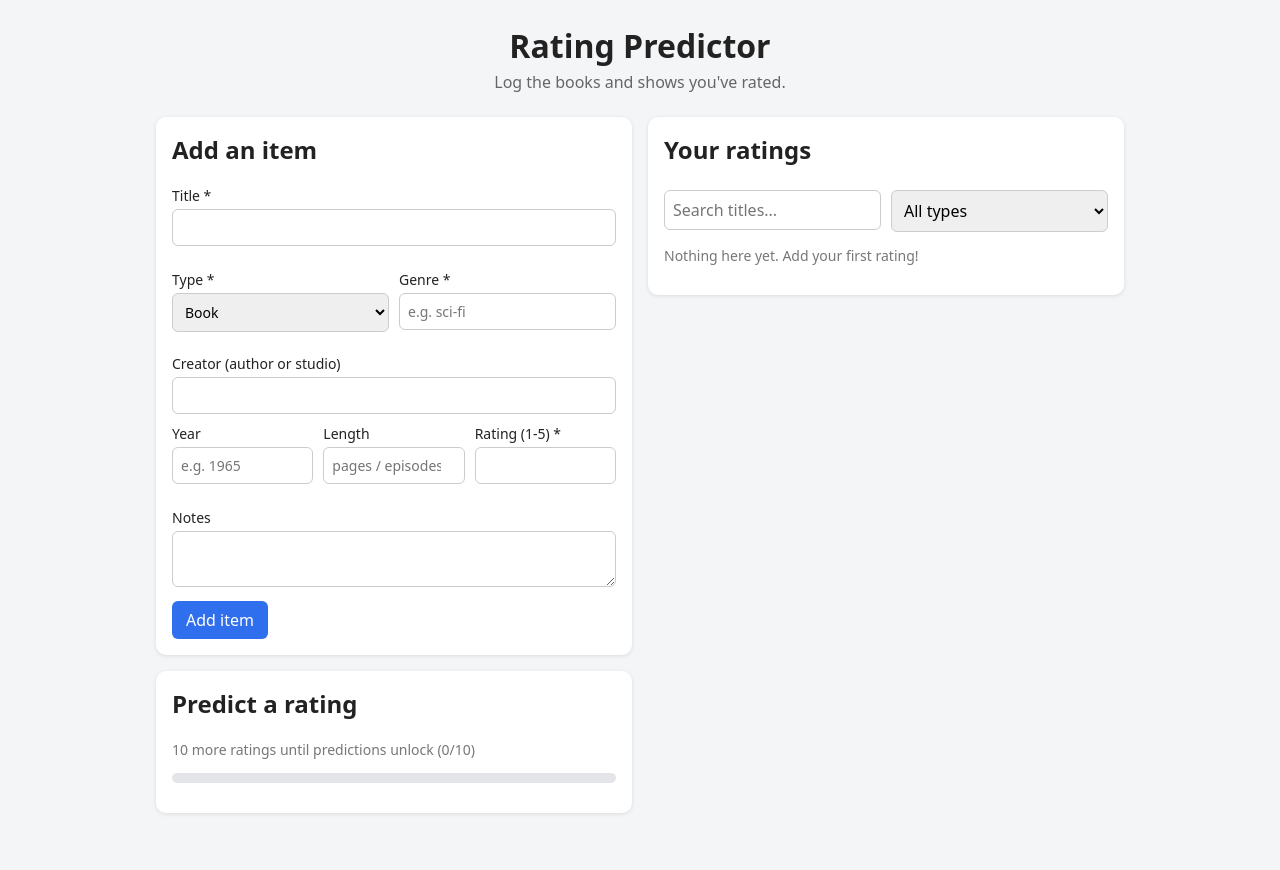
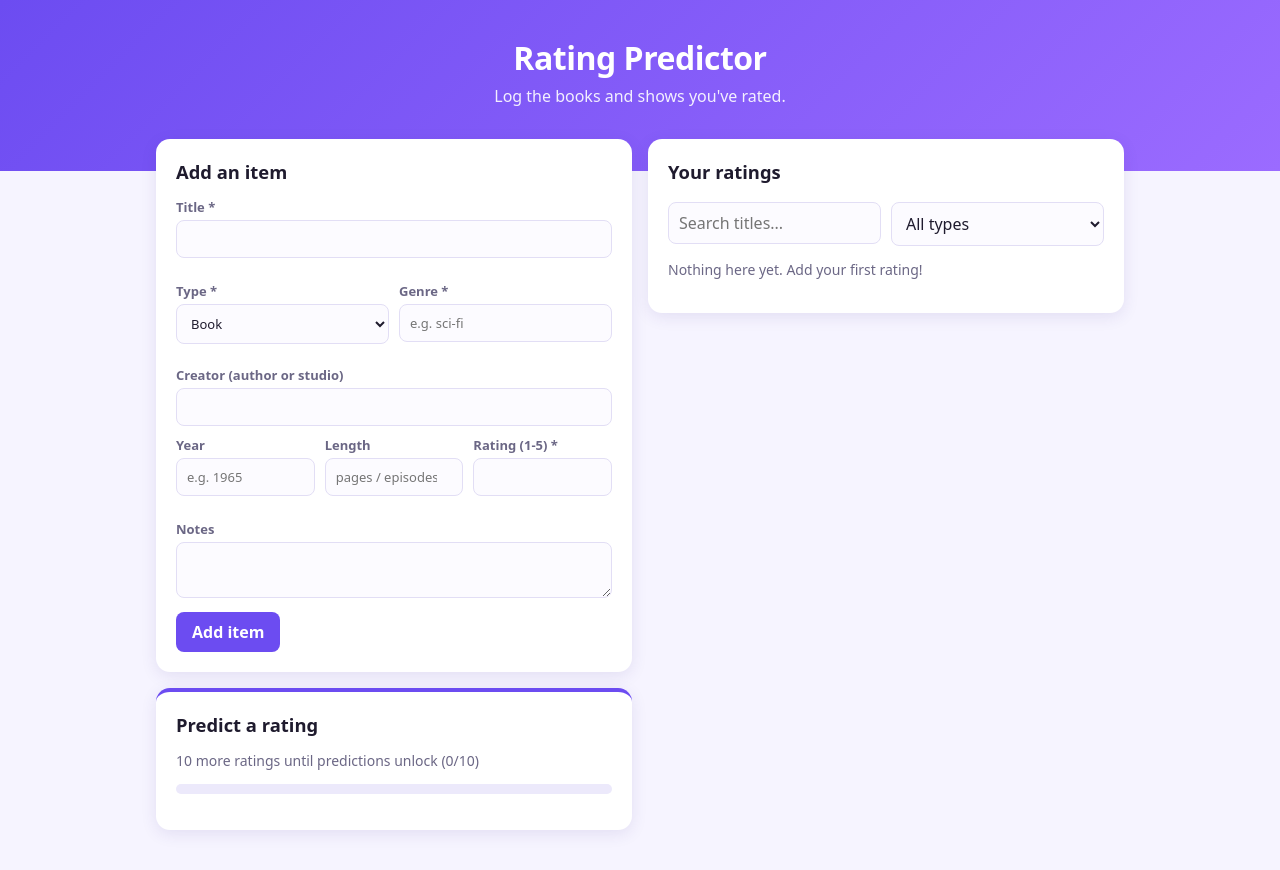
Before and after one commit to cailynseymourr/rating-predictor, a Flask app: page / in a window 1280 px wide. Before the commit the page ends 814 px from the top, so only its background shows below. Run offline with Flask 3, Linux system fonts and the light colour scheme; data that the repository does not hold is empty.

Commit message:
Restyle UI

```diff
--- a/static/style.css
+++ b/static/style.css
@@ -1,86 +1,118 @@
+:root {
+  --bg: #f6f4ff;
+  --card: #ffffff;
+  --text: #1f1b2e;
+  --muted: #6b6785;
+  --accent: #6c4cf1;
+  --accent-dark: #5638d6;
+  --border: #e2def5;
+  --danger: #d6455d;
+  --star: #f5a524;
+}
 * { box-sizing: border-box; }
 body {
-  font-family: system-ui, sans-serif;
-  background: #f4f5f7;
-  color: #222;
+  font-family: system-ui, -apple-system, "Segoe UI", sans-serif;
+  background: var(--bg);
+  color: var(--text);
   margin: 0;
 }
-header { text-align: center; padding: 24px 16px 8px; }
-header h1 { margin: 0; }
-header p { margin: 4px 0 0; color: #666; }
+header {
+  background: linear-gradient(135deg, #6c4cf1, #9b6bff);
+  color: #fff;
+  text-align: center;
+  padding: 36px 16px 64px;
+}
+header h1 { margin: 0; font-size: 2rem; letter-spacing: -0.5px; }
+header p { margin: 6px 0 0; opacity: 0.9; }
 main {
   max-width: 1000px;
-  margin: 0 auto;
-  padding: 16px;
+  margin: -32px auto 40px;
+  padding: 0 16px;
   display: grid;
   grid-template-columns: 1fr 1fr;
   gap: 16px;
   align-items: start;
 }
 @media (max-width: 760px) { main { grid-template-columns: 1fr; } }
+.col { display: flex; flex-direction: column; gap: 16px; }
 .card {
-  background: #fff;
-  border-radius: 10px;
-  padding: 16px;
-  box-shadow: 0 1px 4px rgba(0, 0, 0, 0.1);
+  background: var(--card);
+  border-radius: 14px;
+  padding: 20px;
+  box-shadow: 0 4px 16px rgba(60, 40, 140, 0.1);
 }
-.card h2 { margin-top: 0; }
-label { display: block; font-size: 14px; margin-bottom: 10px; }
+.card h2 { margin: 0 0 14px; font-size: 1.15rem; }
+#predict-card { border-top: 4px solid var(--accent); }
+label { display: block; font-size: 13px; font-weight: 600; color: var(--muted); margin-bottom: 10px; }
 input, select, textarea {
   width: 100%;
-  padding: 8px;
+  padding: 9px 10px;
   margin-top: 4px;
-  border: 1px solid #ccc;
-  border-radius: 6px;
+  border: 1px solid var(--border);
+  border-radius: 8px;
+  background: #fcfbff;
+  color: var(--text);
   font: inherit;
+  font-weight: 400;
 }
-input.invalid, textarea.invalid { border-color: #c0392b; }
+input:focus, select:focus, textarea:focus {
+  outline: none;
+  border-color: var(--accent);
+  box-shadow: 0 0 0 3px rgba(108, 76, 241, 0.18);
+}
+input.invalid, textarea.invalid { border-color: var(--danger); }
 .row { display: flex; gap: 10px; align-items: flex-start; }
 .row > * { flex: 1; }
-.error { color: #c0392b; font-size: 12px; min-height: 14px; display: block; }
+.error { color: var(--danger); font-size: 12px; min-height: 14px; display: block; font-weight: 400; }
 .actions { display: flex; gap: 8px; }
 button {
-  padding: 8px 14px;
+  padding: 9px 16px;
   border: none;
-  border-radius: 6px;
-  background: #2f6fed;
+  border-radius: 8px;
+  background: var(--accent);
   color: #fff;
   font: inherit;
+  font-weight: 600;
   cursor: pointer;
+  transition: background 0.15s, transform 0.05s;
 }
-button:hover { background: #2559c4; }
+button:hover { background: var(--accent-dark); }
+button:active { transform: translateY(1px); }
+button:focus-visible { outline: 3px solid rgba(108, 76, 241, 0.4); outline-offset: 2px; }
 button:disabled { opacity: 0.6; cursor: wait; }
-button.secondary { background: #e3e5e8; color: #222; }
-button.danger { background: #c0392b; }
+button.secondary { background: #ece9fb; color: var(--accent-dark); }
+button.secondary:hover { background: #dfdaf7; }
+button.danger { background: var(--danger); }
+button.danger:hover { background: #b8344a; }
 button.small { padding: 4px 10px; font-size: 13px; }
 .filters { margin-bottom: 8px; }
-.muted { color: #777; font-size: 14px; }
+.muted { color: var(--muted); font-size: 14px; }
 ul { list-style: none; padding: 0; margin: 0; }
-li.item { border-top: 1px solid #eee; padding: 10px 0; }
+li.item { border-top: 1px solid var(--border); padding: 12px 0; }
+li.item:first-child { border-top: none; }
 li.item h3 { margin: 0 0 2px; font-size: 16px; }
-.meta { color: #666; font-size: 13px; }
-.stars { color: #e0a800; letter-spacing: 2px; }
+.meta { color: var(--muted); font-size: 13px; }
+.stars { color: var(--star); letter-spacing: 2px; }
 .notes { font-size: 14px; margin: 4px 0; }
-.item-actions { display: flex; gap: 6px; margin-top: 6px; }
+.item-actions { display: flex; gap: 6px; margin-top: 8px; }
+.progress { background: #ece9fb; border-radius: 999px; height: 10px; overflow: hidden; }
+#progress-bar { background: linear-gradient(90deg, #6c4cf1, #9b6bff); height: 100%; width: 0; transition: width 0.3s; }
+#prediction { margin-top: 16px; }
+.pred-number { font-size: 36px; font-weight: 800; color: var(--accent); }
+.reasons { margin-top: 8px; font-size: 14px; }
+.reasons li { padding: 3px 0; }
 #toast {
   position: fixed;
   bottom: 20px;
   left: 50%;
   transform: translateX(-50%);
-  background: #222;
+  background: var(--text);
   color: #fff;
   padding: 10px 18px;
-  border-radius: 8px;
+  border-radius: 10px;
   opacity: 0;
   pointer-events: none;
   transition: opacity 0.2s;
 }
 #toast.show { opacity: 1; }
-#toast.error { background: #c0392b; }
-.col { display: flex; flex-direction: column; gap: 16px; }
-.progress { background: #e3e5e8; border-radius: 6px; height: 10px; overflow: hidden; }
-#progress-bar { background: #2f6fed; height: 100%; width: 0; transition: width 0.3s; }
-#prediction { margin-top: 14px; }
-.pred-number { font-size: 32px; font-weight: 700; }
-.reasons { margin-top: 8px; font-size: 14px; }
-.reasons li { padding: 2px 0; }
+#toast.error { background: var(--danger); }
```
